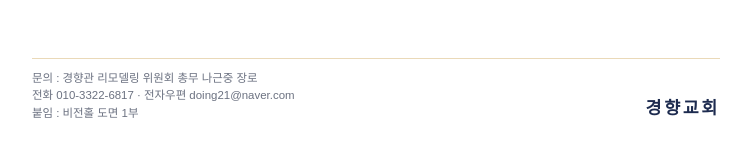
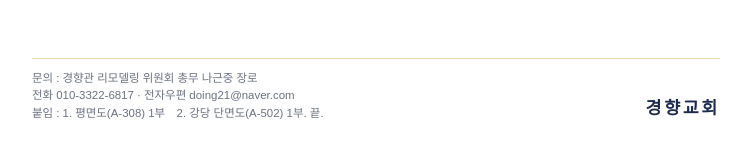
Before and after one commit to kgsdoing21-lab/-, a plain HTML site: page 비전홀_방송음향_견적요청서.html in a window 1280 px wide. Shown: the part 963-1120 px from the top of the page, without its empty margins (21-772 px from the left). Drawn offline with Linux system fonts and the light colour scheme; a web font is replaced by a local one.

Commit message:
비전홀 견적 요청서: 평면도(A-308)·강당 단면도(A-502) 첨부본 추가, 붙임 표기 수정
Co-Authored-By: Claude Opus 5.5 <noreply@anthropic.com>
Claude-Session: https://claude.ai/code/session_017g5fWdYdastgPsSnzpEmpF

```diff
--- a/비전홀_방송음향_견적요청서.html
+++ b/비전홀_방송음향_견적요청서.html
@@ -143,7 +143,7 @@
   </div>
 
   <footer>
-    <div>문의 : 경향관 리모델링 위원회 총무 나근중 장로<br>전화 010-3322-6817 · 전자우편 doing21@naver.com<br>붙임 : 비전홀 도면 1부</div>
+    <div>문의 : 경향관 리모델링 위원회 총무 나근중 장로<br>전화 010-3322-6817 · 전자우편 doing21@naver.com<br>붙임 : 1. 평면도(A-308) 1부　2. 강당 단면도(A-502) 1부. 끝.</div>
     <div class="sign">경향교회</div>
   </footer>
 </body>
```
Also changed, not shown: 2 other files.
